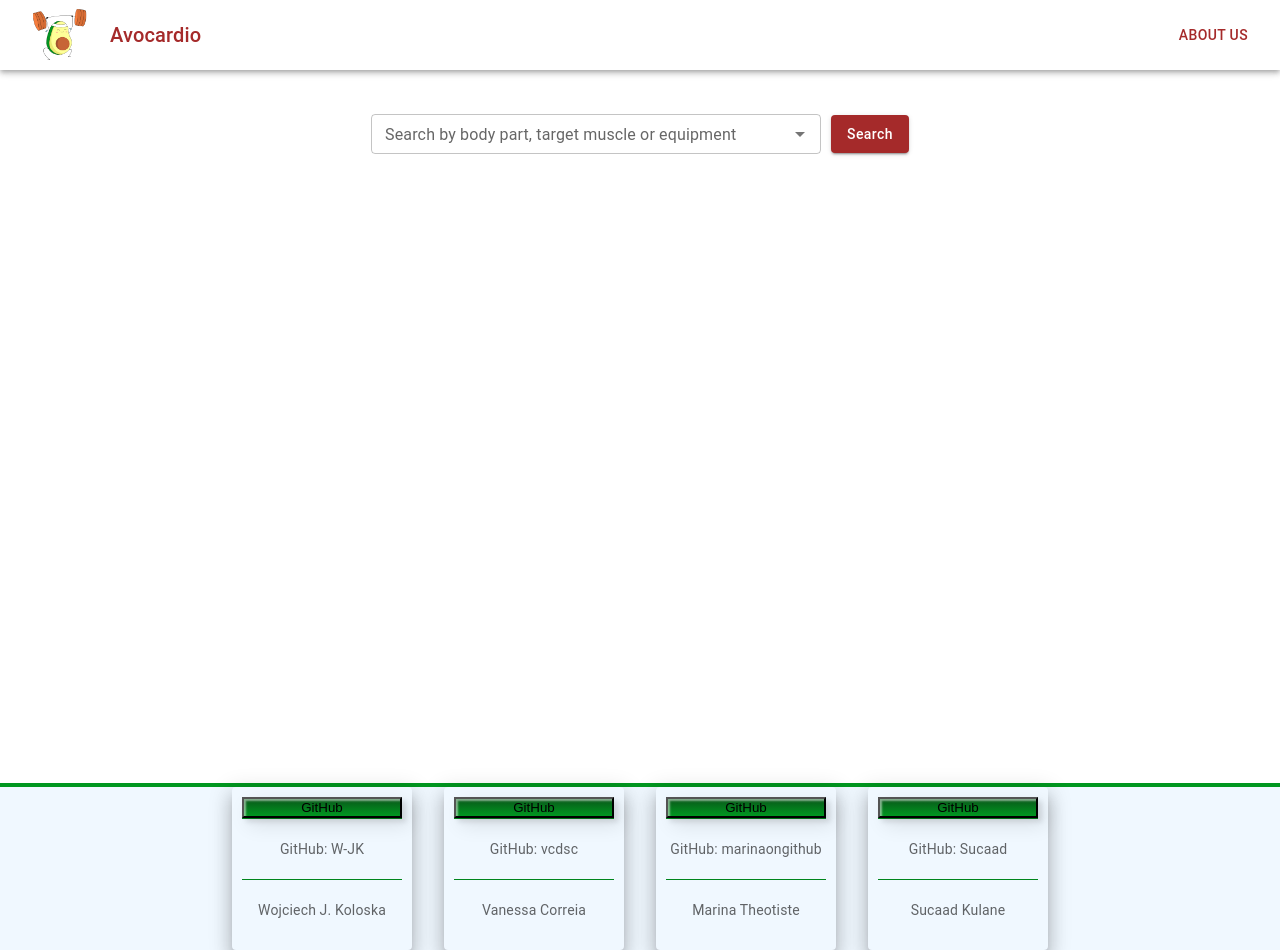
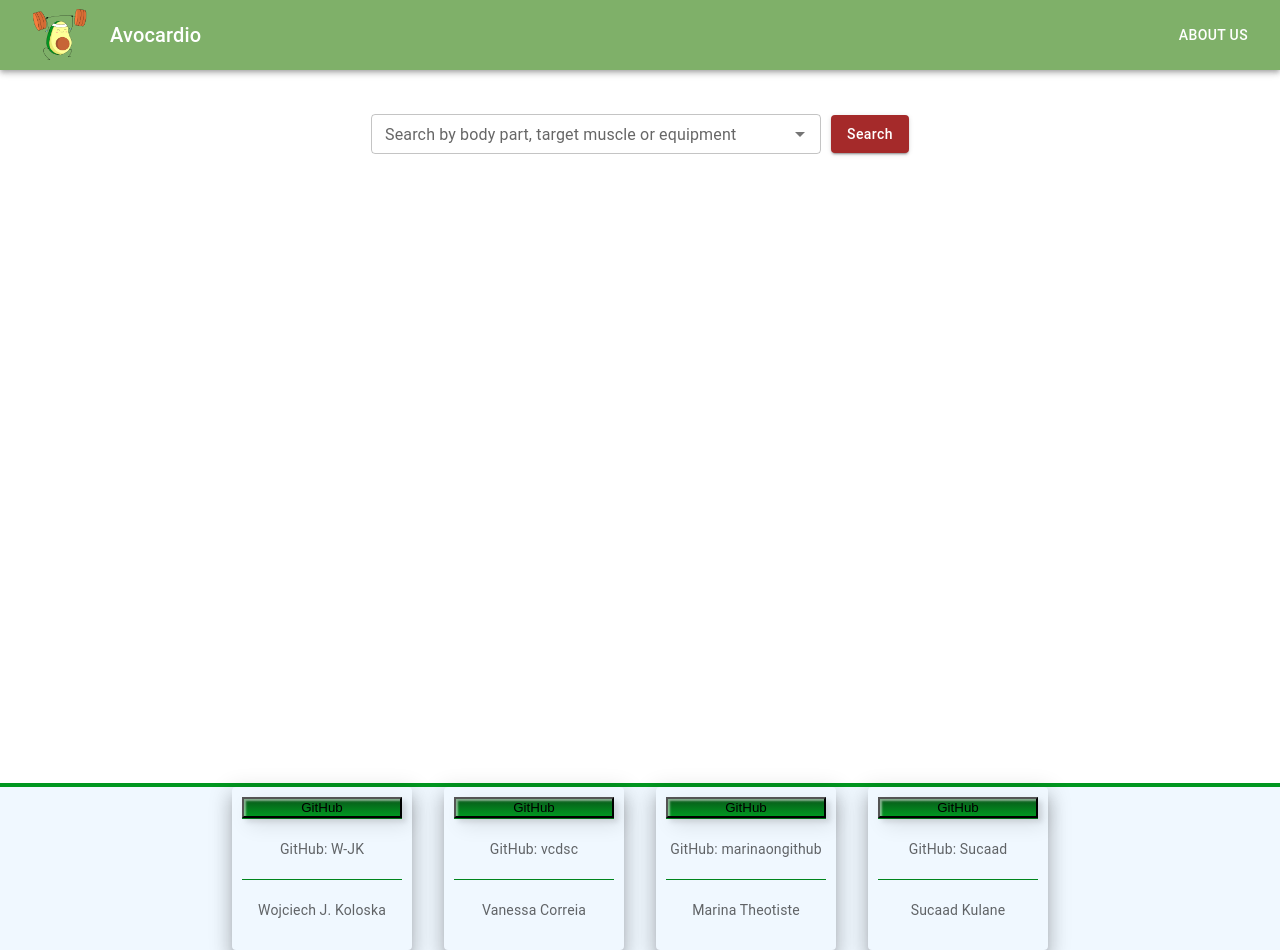
Before and after one commit to vcdsc/avocardio, a React (Create React App) app: page / in a window 1280 px wide. Built offline with nearby package versions, Linux system fonts and the light colour scheme.

Commit message:
added green color to the navbar

```diff
--- a/src/components/navbar/Navbar.js
+++ b/src/components/navbar/Navbar.js
@@ -28,7 +28,7 @@ const Navbar = () => {
 
   return (
     <>
-      <AppBar position="static" sx={{ bgcolor: 'white' }}>
+      <AppBar position="static" sx={{ bgcolor: '#7FB069' }}>
         <Toolbar sx={{ color: 'brown', justifyContent: 'space-between' }}>
           <Stack direction="row" spacing={2} alignItems="center">
             {isMobile ? (
@@ -50,7 +50,7 @@ const Navbar = () => {
               sx={{ display: { xs: 'none', sm: 'block' } }}
             />
             <Link to="/" style={{ textDecoration: 'none' }}>
-              <Typography variant="h6" sx={{ color: 'brown' }}>
+              <Typography variant="h6" sx={{ color: 'white' }}>
                 Avocardio
               </Typography>
             </Link>
@@ -58,10 +58,10 @@ const Navbar = () => {
           {!isMobile && (
             <Button
               sx={{
-                color: 'brown',
+                color: 'white',
                 '&:hover': {
                   color: 'white',
-                  bgcolor: 'brown',
+                  bgcolor: 'green',
                 },
               }}
               component={Link}
```
